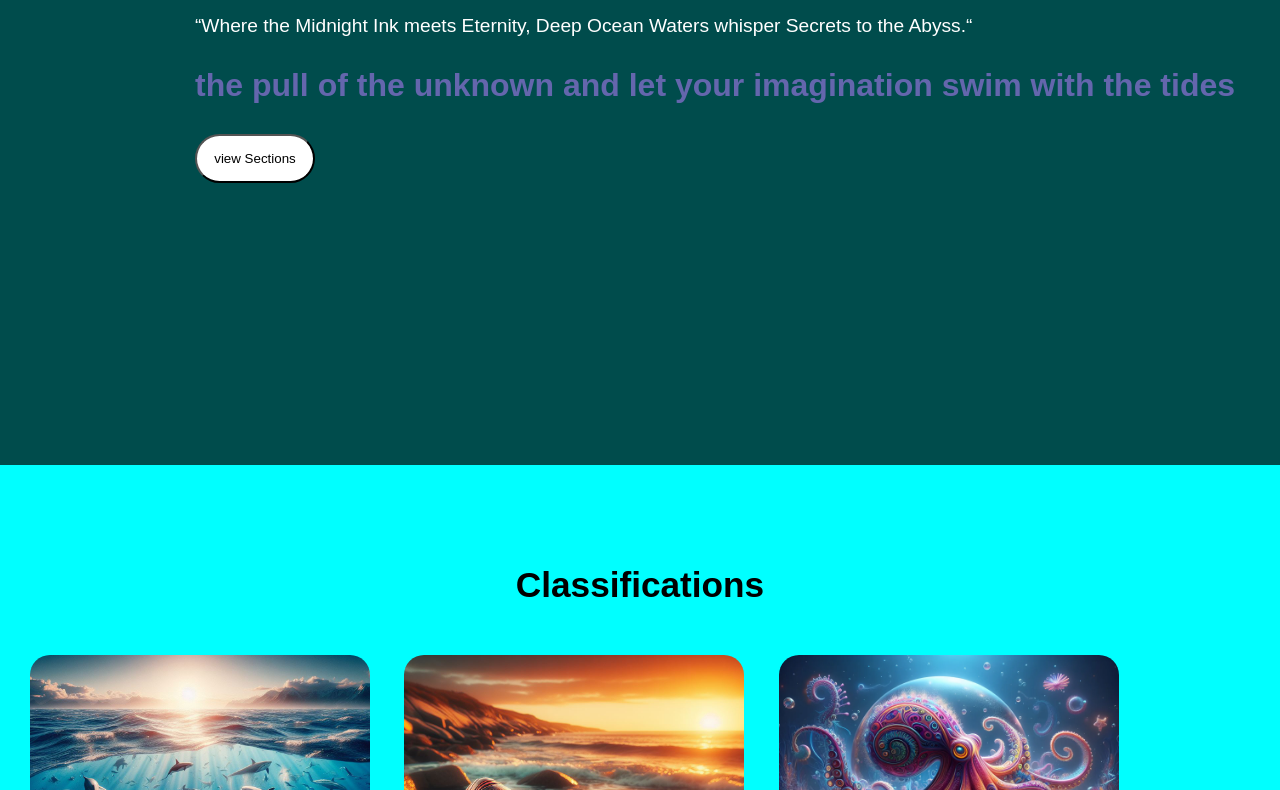
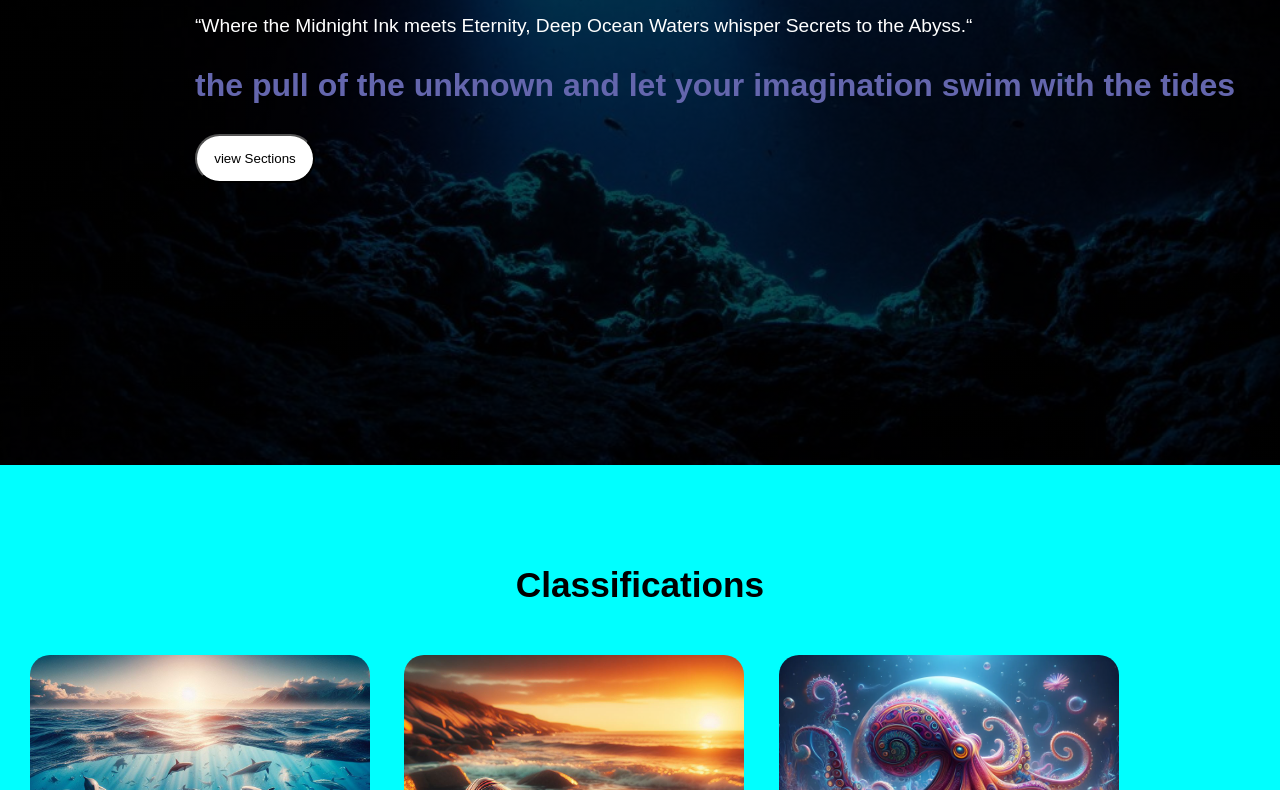
Before and after one commit to Adhamzineldin/It-Project, a plain HTML site: page html/fish/fish.html in a window 1280 px wide. Shown: the part 419-1209 px from the top of the page. Drawn offline with Linux system fonts and the light colour scheme; files whose address does not match are found by name.

Commit message:
Changed image path

```diff
--- a/css/sto.css
+++ b/css/sto.css
@@ -6,7 +6,7 @@
 }
 
 .eyad-intro {
-    background-image: linear-gradient(rgba(0, 0, 0, 0.7), rgba(0, 0, 0, 0.7)), url("../images/shutterstock-445508365.jpg");
+    background-image: linear-gradient(rgba(0, 0, 0, 0.7), rgba(0, 0, 0, 0.7)), url("../resources/img/fish/shutterstock-445508365.jpg");
     background-size: cover;
     background-position: center;
     height: 100vh;
```
